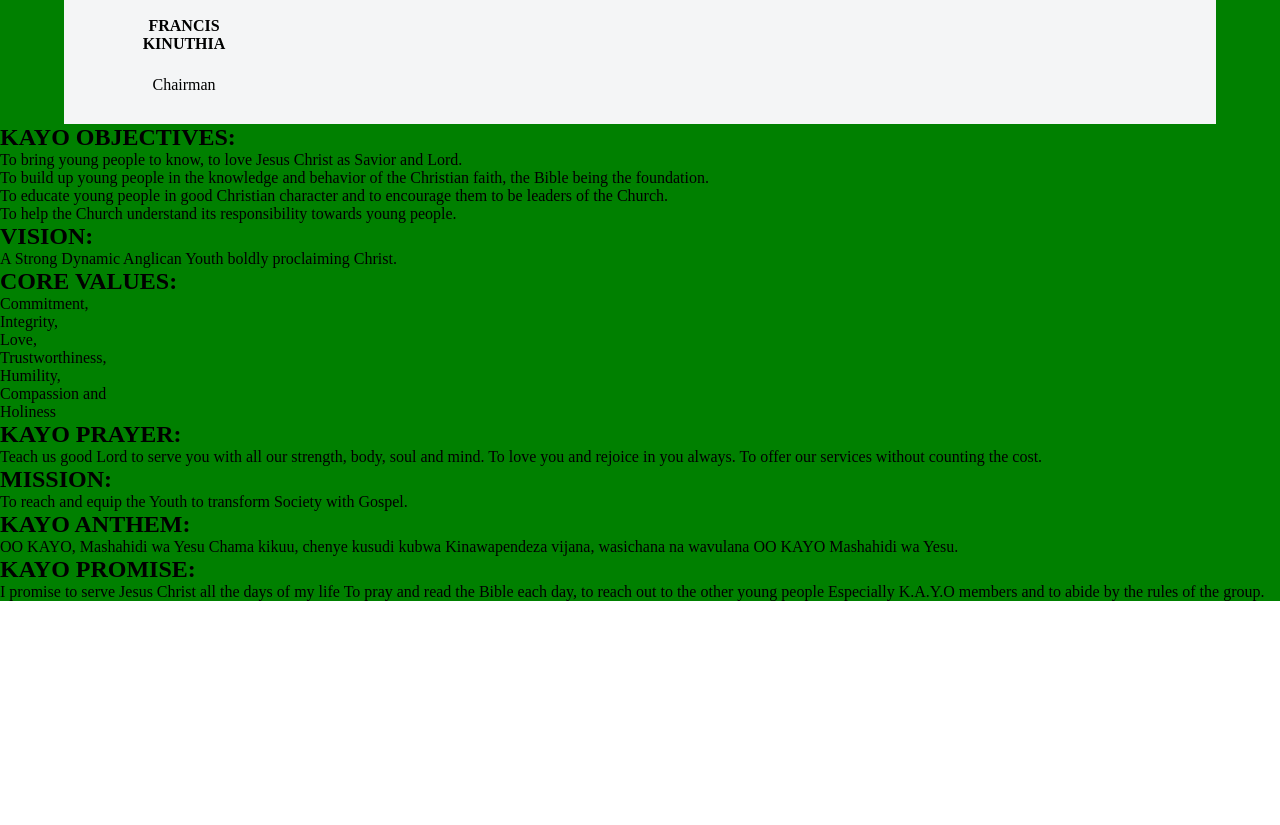
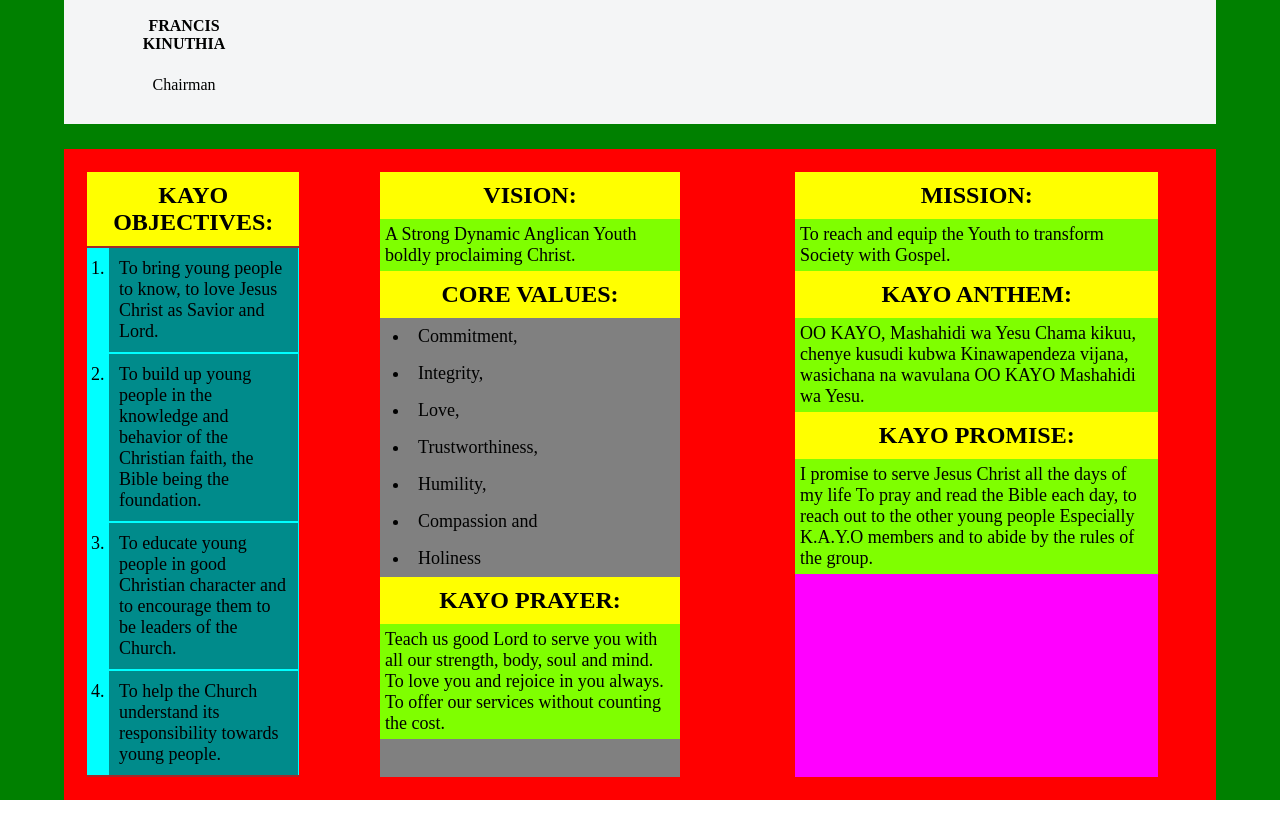
Before and after one commit to KipletingEdwin/Koromosho, a React (Vite) app: page / in a window 1280 px wide. Shown: the part 3500-4325 px from the top of the page. Before the commit the page ends 4101 px from the top, so only its background shows below. Built offline with nearby package versions, Linux system fonts and the light colour scheme.

Commit message:
style mission section

```diff
--- a/src/components/Kayo/Kayo.module.css
+++ b/src/components/Kayo/Kayo.module.css
@@ -60,3 +60,91 @@
     /* background-color: yellow; */
     margin: 10px 30px;
 }
+
+
+
+
+
+.objectives{
+    background-color: red;
+    margin: 2% 5%;
+    display: flex;
+    flex-direction: row;
+    justify-content: space-evenly;
+}
+
+.kayoObjectives{
+    background-color: brown;
+    margin: 2%;
+}
+
+.kayoObjectives h2{
+    background-color: yellow;
+    padding: 10px;
+    text-align: center;
+}
+
+.kayoObjectives ul{
+    background-color: cyan;
+    padding-left: 20px;
+    font-size: 18px;
+
+}
+.kayoObjectives ul li{
+    background-color: darkcyan;
+    padding: 10px;
+    margin: 1%;
+    list-style-type: decimal;
+}
+
+
+
+
+.vision{
+    background-color: gray;
+    margin: 2% 5%;
+}
+
+.vision h2{
+    background-color: yellow;
+    padding: 10px;
+    text-align: center;
+}
+
+.vision p{
+    background-color: chartreuse;
+    padding: 5px;
+    font-size: 18px;
+}
+
+.vision ul{
+    padding-left: 30px;
+    list-style-type: disc;
+    font-size: 18px;
+}
+
+.vision ul li{
+    padding: 8px;
+}
+
+
+
+
+
+
+.mission{
+    background-color: fuchsia;
+    margin: 2% 5%;
+}
+
+.mission h2{
+    background-color: yellow;
+    padding: 10px;
+    text-align: center;
+}
+
+.mission p{
+    background-color: chartreuse;
+    padding: 5px;
+    font-size: 18px;
+}
```
